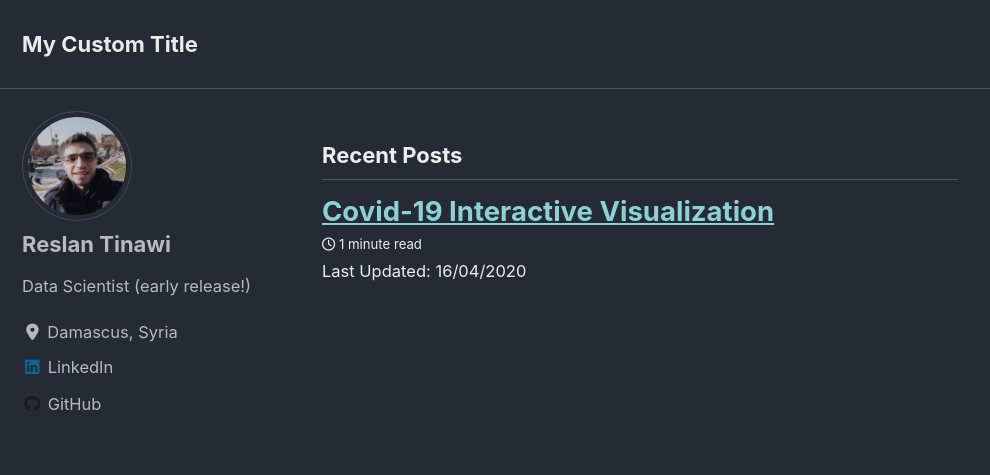
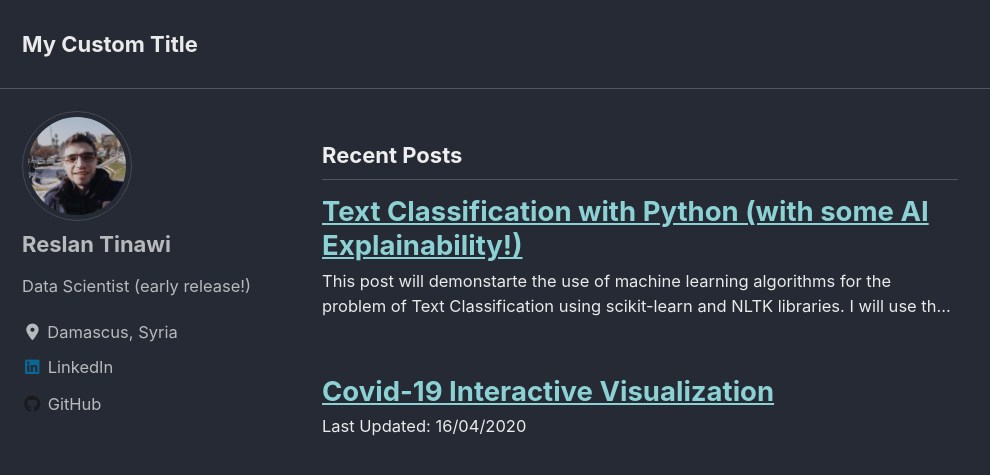
Before and after one commit to Reslan-Tinawi/reslan-tinawi.github.io, a Jekyll site: the page built from index.markdown, in a window 1280 px wide and 900 px high. Shown: the top 475 px of the window, without its empty margins (0-990 px from the left). Built offline with Jekyll 4.4.1, drawn with Linux system fonts in a browser that asks for light colours; cached includes are drawn as plain includes; nearby versions of some CDN libraries; part of the change alters nothing that is shown.

Commit message:
Start working on *Text Classification* post 😌

```diff
--- a/_config.yml
+++ b/_config.yml
@@ -44,17 +44,17 @@ plugins:
   - jekyll-sitemap
   - jekyll-gist
 
-defaults:
-  # _posts
-  - scope:
-      path: ""
-      type: posts
-    values:
-      layout: single
-      read_time: true
-      comments: true
-      share: true
-      related: true
+# defaults:
+#   # _posts
+#   - scope:
+#       path: ""
+#       type: posts
+#     values:
+#       layout: single
+#       read_time: true
+#       comments: true
+#       share: true
+#       related: true
 
 # Exclude from processing.
 # The following items will not be processed, by default.
--- /dev/null
+++ b/_posts/2020-05-11-text-classification-using-sklearn-and-nltk.md
@@ -0,0 +1,13 @@
+---
+title: Text Classification with Python (with some AI Explainability!)
+layout: single
+classes: wide
+tags:
+  - NLP
+  - sklearn
+  - NLTK
+---
+
+This post will demonstarte the use of machine learning algorithms for the problem of *Text Classification* using [scikit-learn](https://scikit-learn.org/stable/) and [NLTK](https://www.nltk.org/) libraries. I will use the [20 Newsgroups data set](http://qwone.com/~jason/20Newsgroups/) as an example, and talk about the main stpes of developing a machine learning model, from loading the data in its raw form to evaluating the model's predictions, and finally I'll shed some light on the concept of *Explainable AI* and use [Lime](https://github.com/marcotcr/lime) library for explaining the model's predictions.
+
+This post is not intended to be a step-by-step tutorial, rather, I'll address the main steps of developing classification models, and provide resources for digging deeper. The source code can be found [here](https://github.com/Reslan-Tinawi/20-newsgroups-Text-Classification)
```
